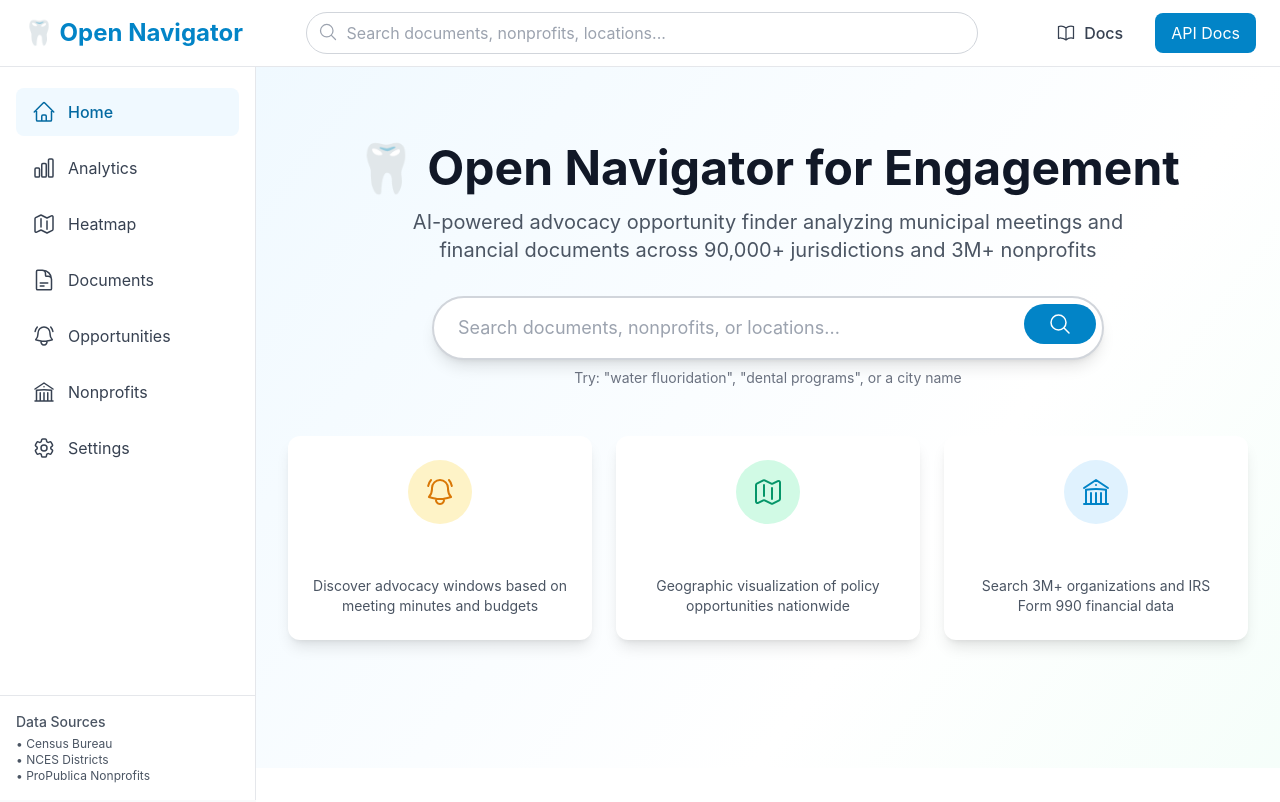
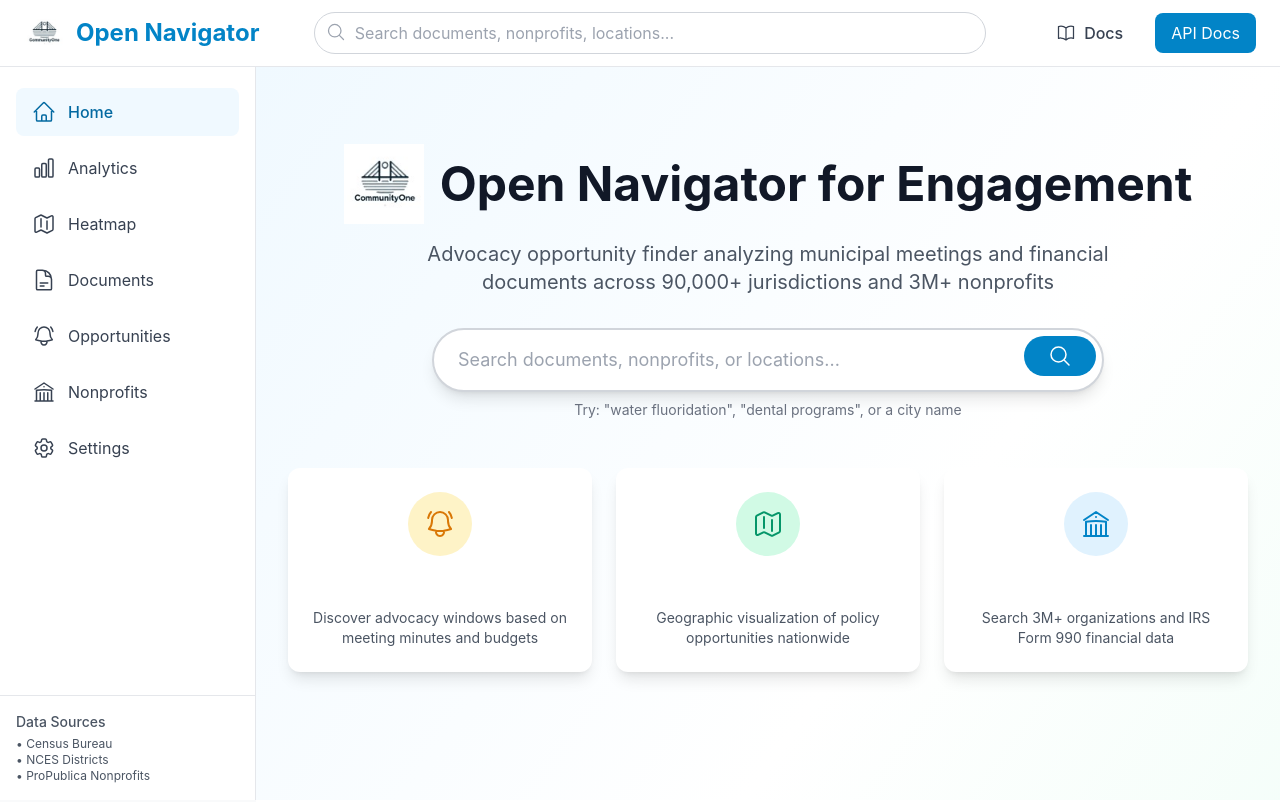
Before and after one commit to getcommunityone/open-navigator-for-engagement, a React (Vite) app in the folder frontend/: page / in a window 1280 px wide. Shown: the top 802 px of the page. Built offline with nearby package versions, Linux system fonts and the light colour scheme; the HTML template or start-up script is replaced by a standard one.

Commit message:
feat: Add CommunityOne logo to header and update tagline for clarity

```diff
--- a/frontend/src/components/Layout.tsx
+++ b/frontend/src/components/Layout.tsx
@@ -39,9 +39,14 @@
       {/* Top Header Bar */}
       <div className="fixed top-0 left-0 right-0 bg-white border-b border-gray-200 z-50">
         <div className="flex items-center justify-between px-6 py-3">
-          <Link to="/" className="flex items-center gap-2">
+          <Link to="/" className="flex items-center gap-3">
+            <img
+              src="/communityone_logo.jpg"
+              alt="CommunityOne Logo"
+              className="h-10 w-auto"
+            />
             <h1 className="text-2xl font-bold text-sky-600">
-              🦷 Open Navigator
+              Open Navigator
             </h1>
           </Link>
 
--- a/frontend/src/pages/Home.tsx
+++ b/frontend/src/pages/Home.tsx
@@ -16,11 +16,18 @@
       {/* Hero Section */}
       <div className="max-w-7xl mx-auto px-4 sm:px-6 lg:px-8 pt-20 pb-16">
         <div className="text-center">
-          <h1 className="text-5xl font-bold text-gray-900 mb-4">
-            🦷 Open Navigator for Engagement
-          </h1>
+          <div className="flex items-center justify-center gap-4 mb-4">
+            <img
+              src="/communityone_logo.jpg"
+              alt="CommunityOne Logo"
+              className="h-20 w-auto"
+            />
+            <h1 className="text-5xl font-bold text-gray-900">
+              Open Navigator for Engagement
+            </h1>
+          </div>
           <p className="text-xl text-gray-600 mb-8 max-w-3xl mx-auto">
-            AI-powered advocacy opportunity finder analyzing municipal meetings and financial documents
+            Advocacy opportunity finder analyzing municipal meetings and financial documents
             across 90,000+ jurisdictions and 3M+ nonprofits
           </p>
 
```
Also changed, not shown: frontend/public/communityone_logo.jpg (added), 1 other file (tests, documents, lock files or other folders).
